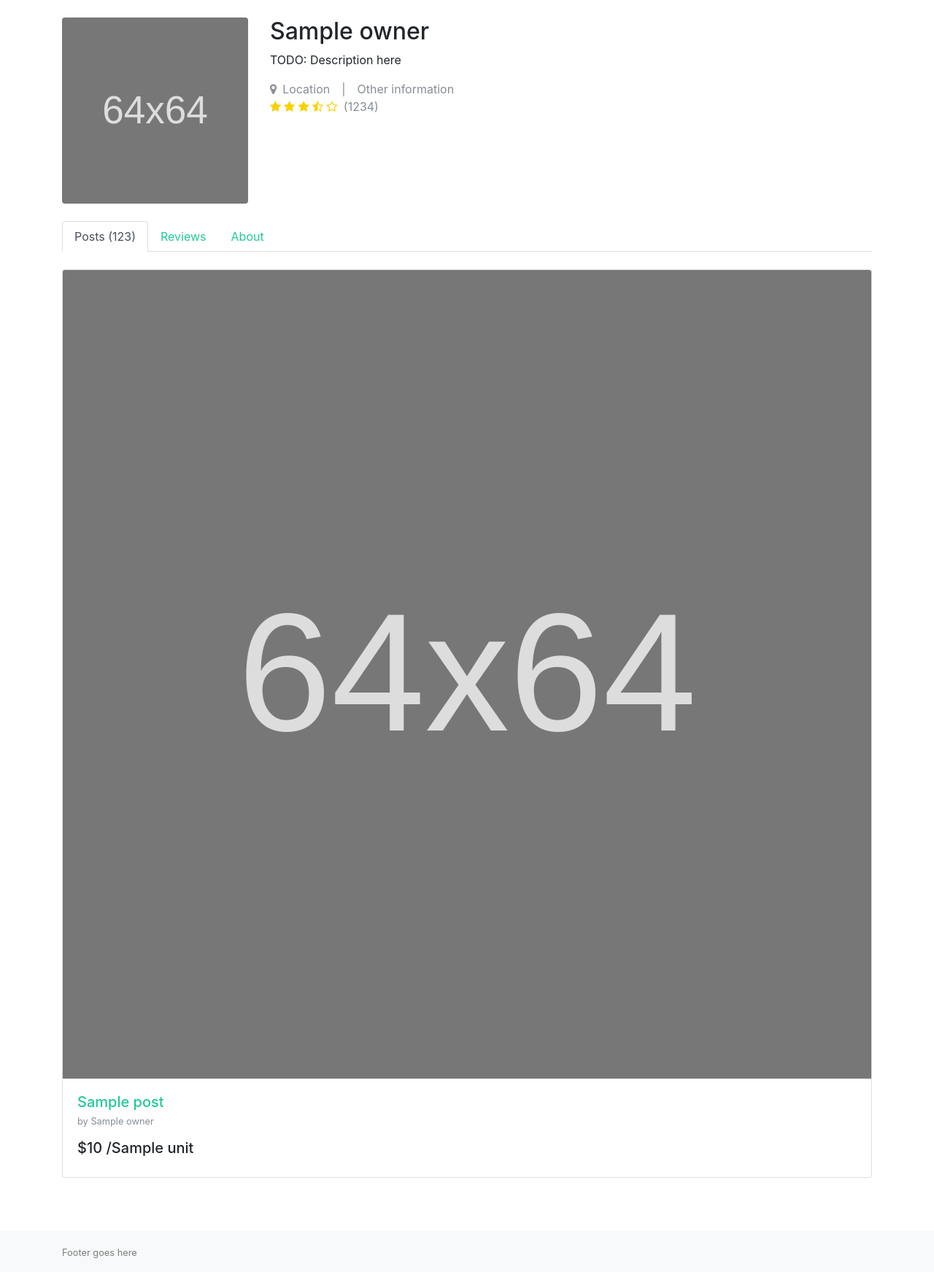
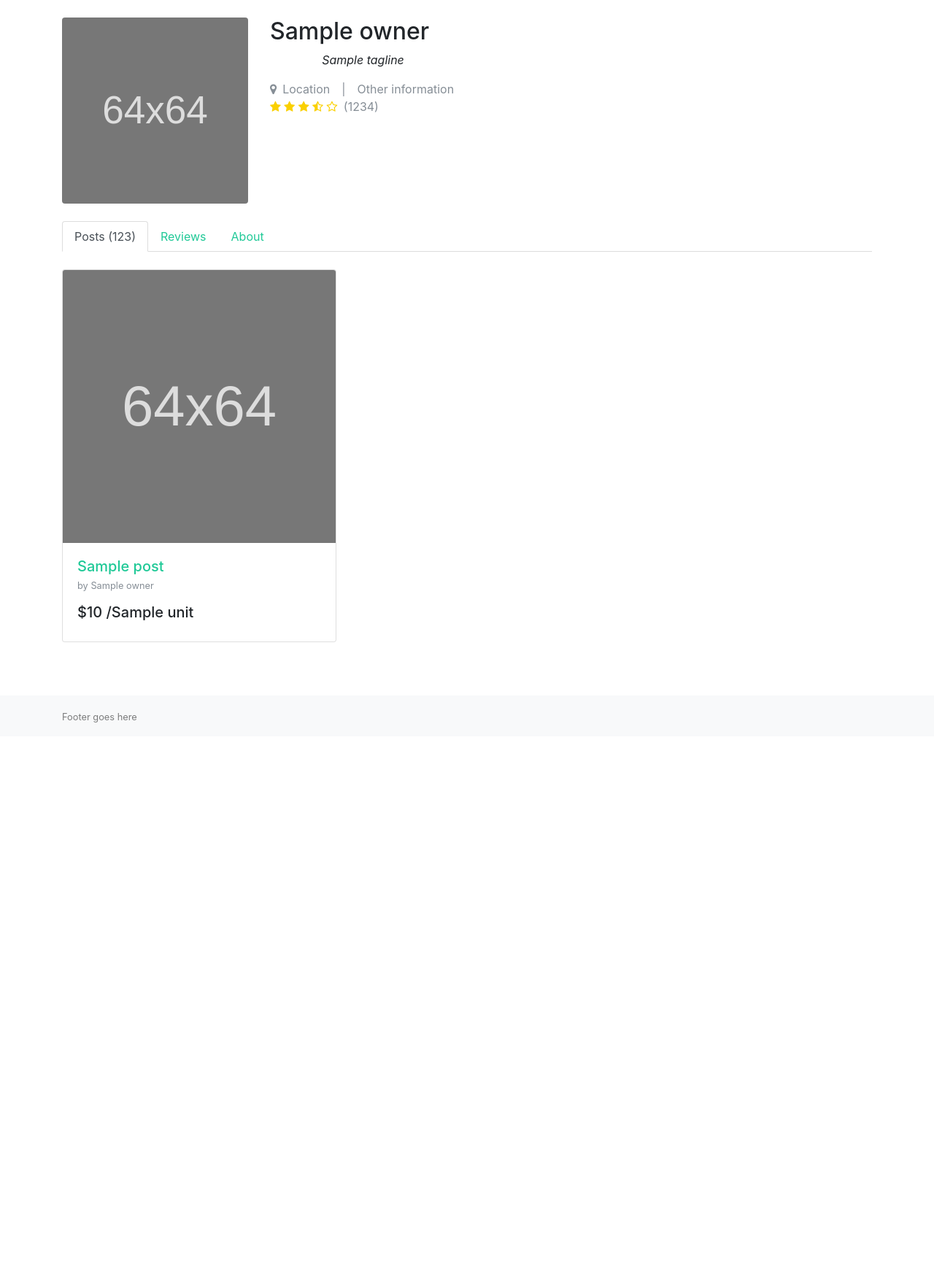
Before and after one commit to klingj3/example-project-dj-market, a Django app: template market/market/templates/social/profile_detail.html in a window 1280 px wide. Shown: the part 58-1801 px from the top of the page at 73% size. After the commit the page ends 1048 px from the top, so only its background shows below. Run offline with Django 3.2, Linux system fonts and the light colour scheme; the template is opened without the code that fills it: most values are stand-ins (such as "Sample title", 1, 10 or a date in 2020); style sheets or scripts are compiled from the project's sources; some libraries are stand-ins or nearby versions.

Commit message:
Minor formatting changes.

```diff
--- a/market/market/static/scss/style.scss
+++ b/market/market/static/scss/style.scss
@@ -15,7 +15,6 @@ $theme-colors: (
         light: #f8f9fa,
         dark: #343a40
 );
-
 
 // Make sure the page is at least as tall as the window
 html, body {
@@ -40,6 +39,10 @@ html, body {
       width: 100%;
     }
 
+  .card{
+    max-width: 33%;
+  }
+
 }
 @media (min-width:992px) and (max-width: 1199px) {
    .card-deck span:nth-of-type(4n) {
--- a/market/market/templates/social/profile_detail.html
+++ b/market/market/templates/social/profile_detail.html
@@ -8,9 +8,9 @@
     <div class="col-12 col-sm-3 mb-4">
       <img class="rounded w-100" src="{% static 'img/placeholder.svg' %}">
     </div>
-    <div class="col-12 col-sm-9 mb-4">
+    <div class="col-12 col-sm-3 mb-4">
       <h2>{{ object.owner }}</h2>
-      <p>TODO: Description here</p>
+      <p class="text-center"><i>{{ object.tagline }}</i></p>
       <p class="text-muted">
         <i class="fa fa-map-marker mr-2" aria-hidden="true"></i>Location&emsp;|&emsp;Other information
         <br>
@@ -42,6 +42,7 @@
         <div class="tab-pane fade show active" id="sellerPosts" role="tabpanel">
           {# TODO: Use grid columns #}
           {% if posts_list %}
+              <div class="card-deck">
                 {% for post in posts_list %}
                   <div class="card">
                     <img class="card-img-top" src="{% static 'img/placeholder.svg' %}">
@@ -52,6 +53,7 @@
                     </div>
                   </div>
                 {% endfor %}
+              </div>
           {% else %}
             <h2 class="text-muted text-center my-5">
               No posts yet!
@@ -62,7 +64,7 @@
           reviews
         </div>
         <div class="tab-pane fade" id="sellerAbout" role="tabpanel">
-          about
+          {{ object.bio }}
         </div>
       </div>
     </div>
```
Lines whose indentation alone changed are shown as unchanged.
